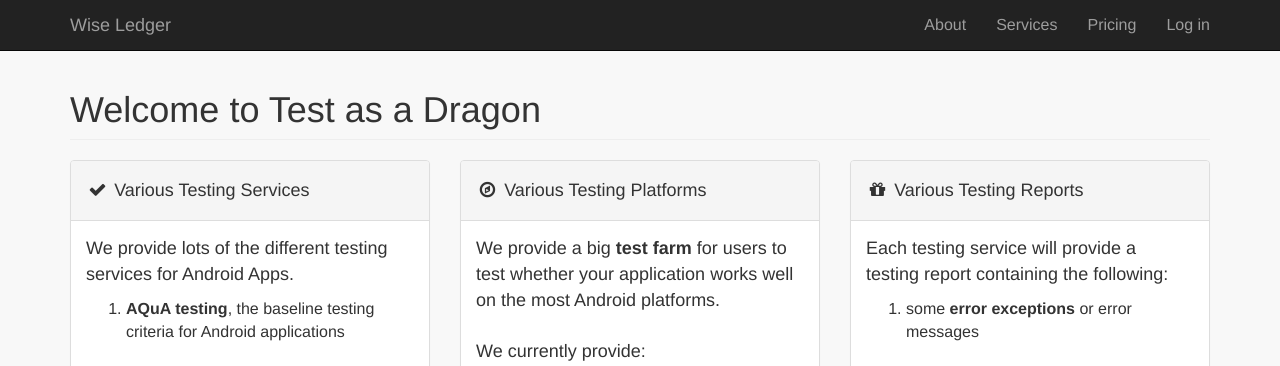
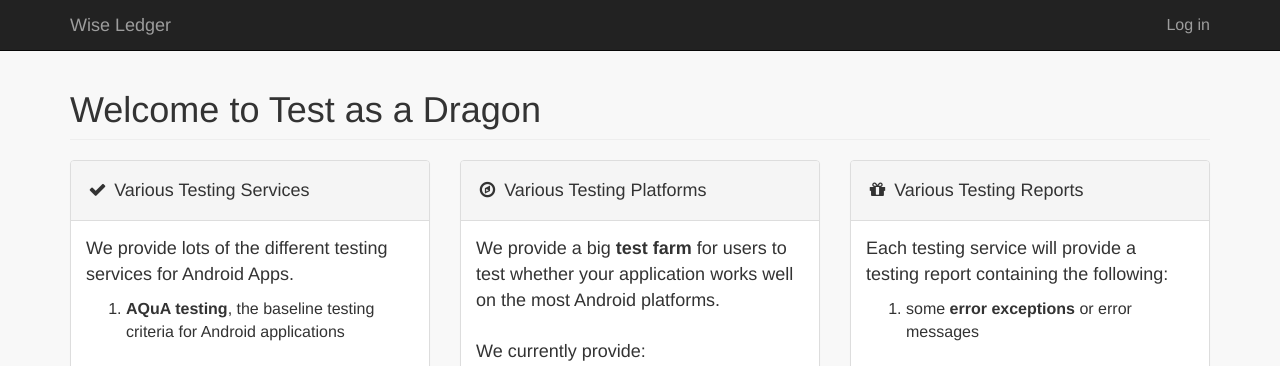
Before and after one commit to hschueh/TrollersHackNTU, a Django app: template mysite/charge/templates/index.html in a window 1280 px wide. Shown: the top 366 px of the page. Run offline with Django 3.2, Linux system fonts and the light colour scheme; the template is opened without the code that fills it, so the values that code supplies are empty; some libraries are stand-ins or nearby versions.

Commit message:
modify navigation bar

```diff
--- a/mysite/charge/templates/base.html
+++ b/mysite/charge/templates/base.html
@@ -76,41 +76,22 @@
             <!-- Collect the nav links, forms, and other content for toggling -->
             <div class="collapse navbar-collapse" id="bs-example-navbar-collapse-1">
                 <ul class="nav navbar-nav navbar-right">
+
+					{% if request.user.is_authenticated %}
                     <li>
-                        <a href="/about/">About</a>
+                        <a href="/missions/">Missions</a>
                     </li>
                     <li>
-                        <a href="/services/">Services</a>
+                        <a href="/battle/">Boss</a>
                     </li>
-					<li>
-                        <a href="/price/">Pricing</a>
+                    <li>
+                        <a href="/statistic/">Statistics</a>
                     </li>
-					{% if request.user.is_authenticated %}
 					<li class="dropdown">
                         <a href="#" class="dropdown-toggle" data-toggle="dropdown">{{request.user}} <b class="caret"></b></a>
                         <ul class="dropdown-menu">
-							<li>
-                                <a href="/upload/">Upload</a>
-                            </li>
-							<li>
-                                <a href="/report/">Report</a>
-                            </li>
-                            {% if perms.test_manager.change_device %}
-                                <li class="divider"></li>
-                                <li>
-                                    <a href="/device/">Device Management</a>
-                                </li>
-                            {% endif %}
-                            {% if perms.test_manager.change_project %}
-                                <li class="divider"></li>
-                                <li>
-                                    <a href="/project/">Total Projects</a>
-                                </li>
-                                <li>
-                                    <a href="/user/">Total Users</a>
-                                </li>
-                            {% endif %}
-							<li class="divider"></li>
+
+							<!-- <li class="divider"></li> -->
                             <li>
                                 <a href="/accounts/profile/">Profile</a>
                             </li>
```
Also changed, not shown: 1 other file.
